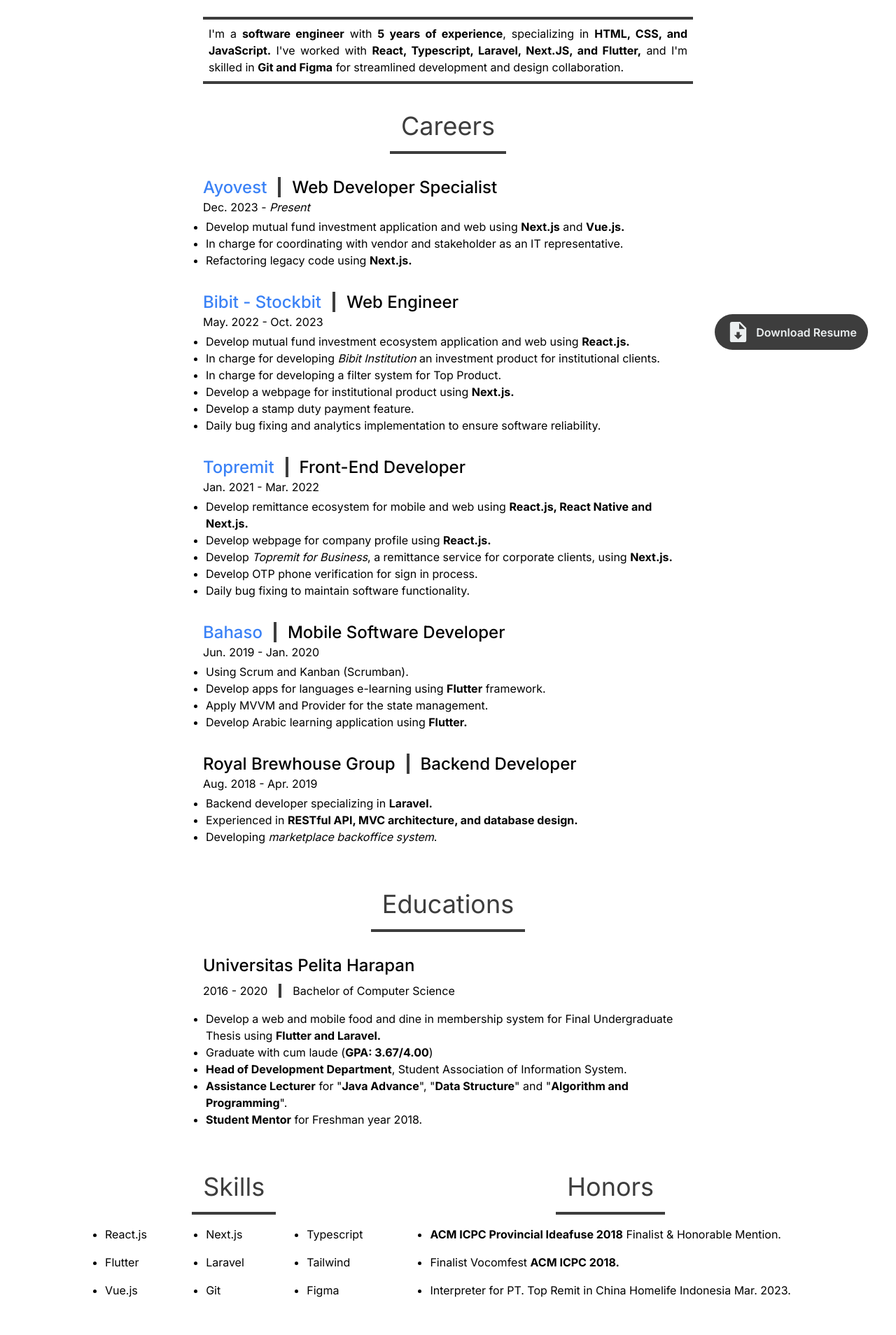
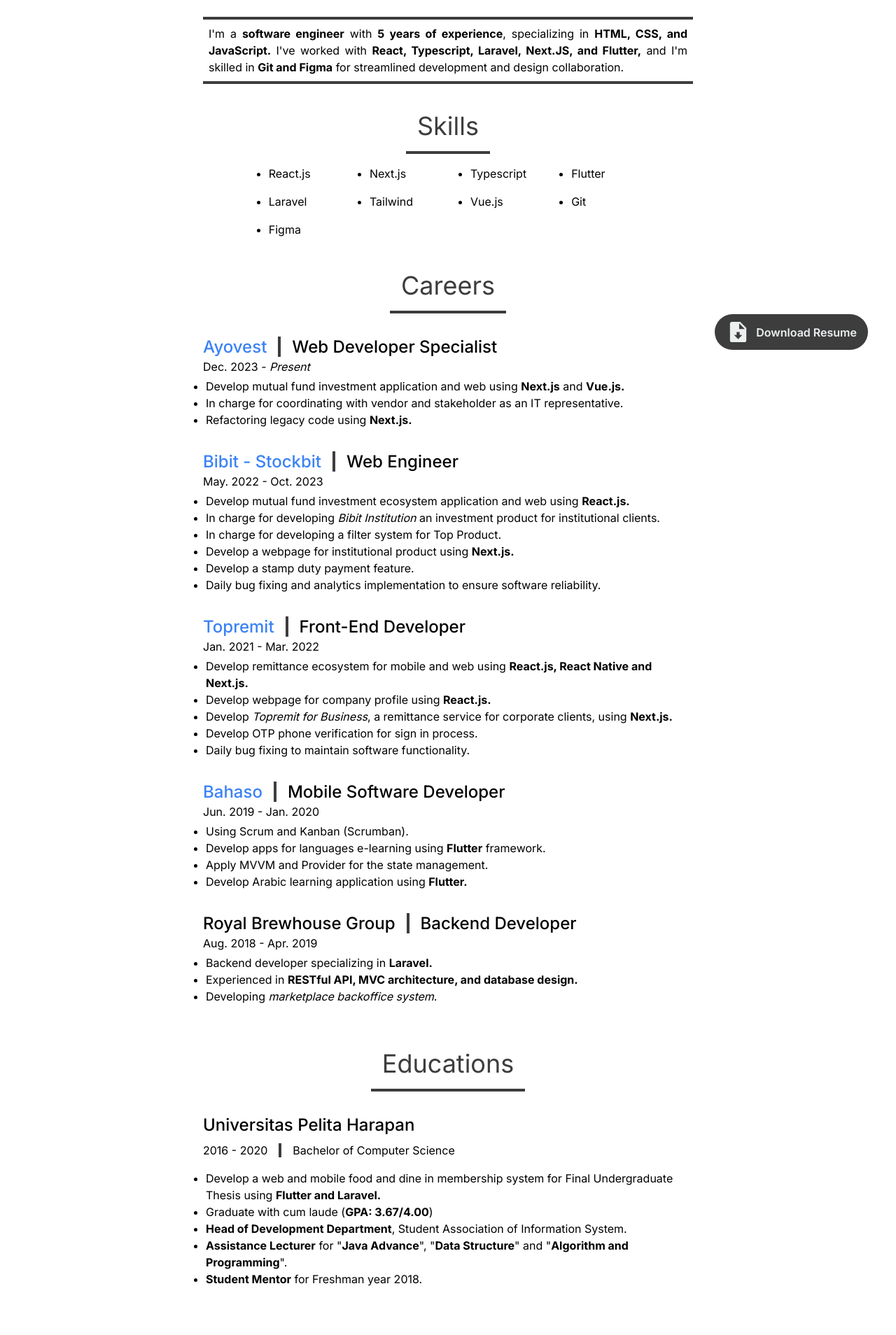
Before and after one commit to ivantanakaa/personal-website, a Next.js app: page / in a window 1280 px wide. Shown: the part 260-2168 px from the top of the page at 70% size. Built offline with nearby package versions, Linux system fonts and the light colour scheme.

Commit message:
fix: moving skills section above careers

```diff
--- a/src/app/components/home/Skills/index.tsx
+++ b/src/app/components/home/Skills/index.tsx
@@ -5,7 +5,7 @@
       <h1 className="text-txt-dark text-4xl mb-4 pb-4 border-b-4 px-4 w-fit border-txt-dark">
         Skills
       </h1>
-      <ul className="list-disc grid grid-cols-3 grid-flow-row gap-y-4 gap-x-16">
+      <ul className="list-disc grid md:grid-cols-4 grid-cols-3 grid-flow-row gap-y-4 gap-x-16">
         {skills.map((data, index) => {
           return <li key={`skill-${index}`}>{data}</li>;
         })}
--- a/src/app/page.tsx
+++ b/src/app/page.tsx
@@ -13,11 +13,12 @@
       <Download />
       <Hero />
       <About />
+      <Skills />
       <Careers />
       <Educations />
-      <div className="flex flex-col lg:flex-row lg:w-max lg:m-auto">
-        <Skills /> <Honors />
-      </div>
+      <Honors />
+      {/* <div className="flex flex-col lg:flex-row lg:w-max lg:m-auto">
+      </div> */}
       <Footer />
     </div>
   );
```
